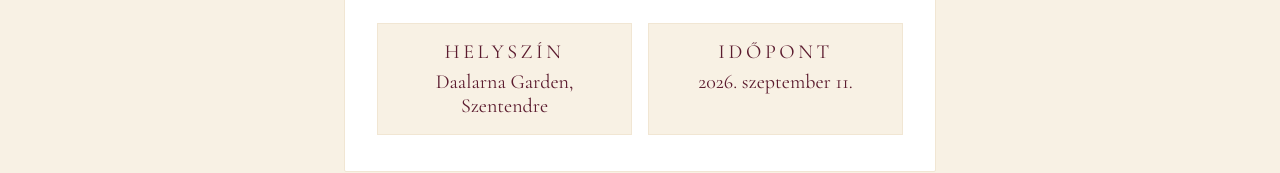
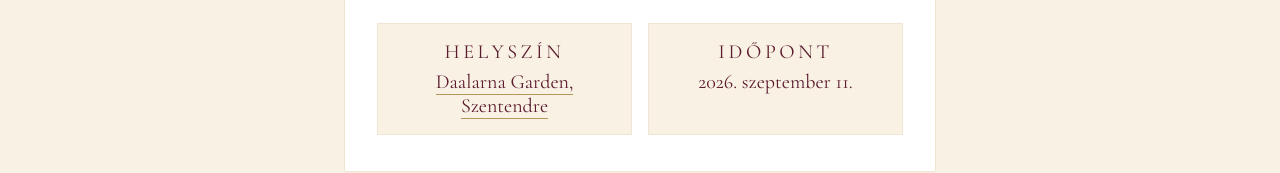
Before and after one commit to domonkospapp/eskuvo, a Next.js app: page / in a window 1280 px wide. Shown: the part 510-683 px from the top of the page. Built offline with nearby package versions, Linux system fonts and the light colour scheme.

Commit message:
feat: helyszín neve linkelve a Daalarna Garden weboldalára
Co-Authored-By: Claude Haiku 4.5 <noreply@anthropic.com>

```diff
--- a/app/globals.css
+++ b/app/globals.css
@@ -303,6 +303,15 @@ footer.divider-foot{padding:40px 24px 0;}
   font-size:20px;
   color:var(--wine);
 }
+.detail-link{
+  color:var(--wine);
+  text-decoration:none;
+  border-bottom:1px solid var(--gold);
+}
+.detail-link:hover{
+  color:var(--wine-dark);
+  border-bottom-color:var(--wine);
+}
 .photo-frame{
   margin:36px auto 0;
   max-width:360px;
--- a/app/page.tsx
+++ b/app/page.tsx
@@ -43,7 +43,11 @@ export default function Home() {
           <div className="detail-row">
             <div className="detail-box">
               <p className="course-label">Helyszín</p>
-              <p>Daalarna Garden, Szentendre</p>
+              <p>
+                <a href="https://www.daalarnagarden.hu/en/home/" target="_blank" rel="noopener noreferrer" className="detail-link">
+                  Daalarna Garden, Szentendre
+                </a>
+              </p>
             </div>
             <div className="detail-box">
               <p className="course-label">Időpont</p>
```
